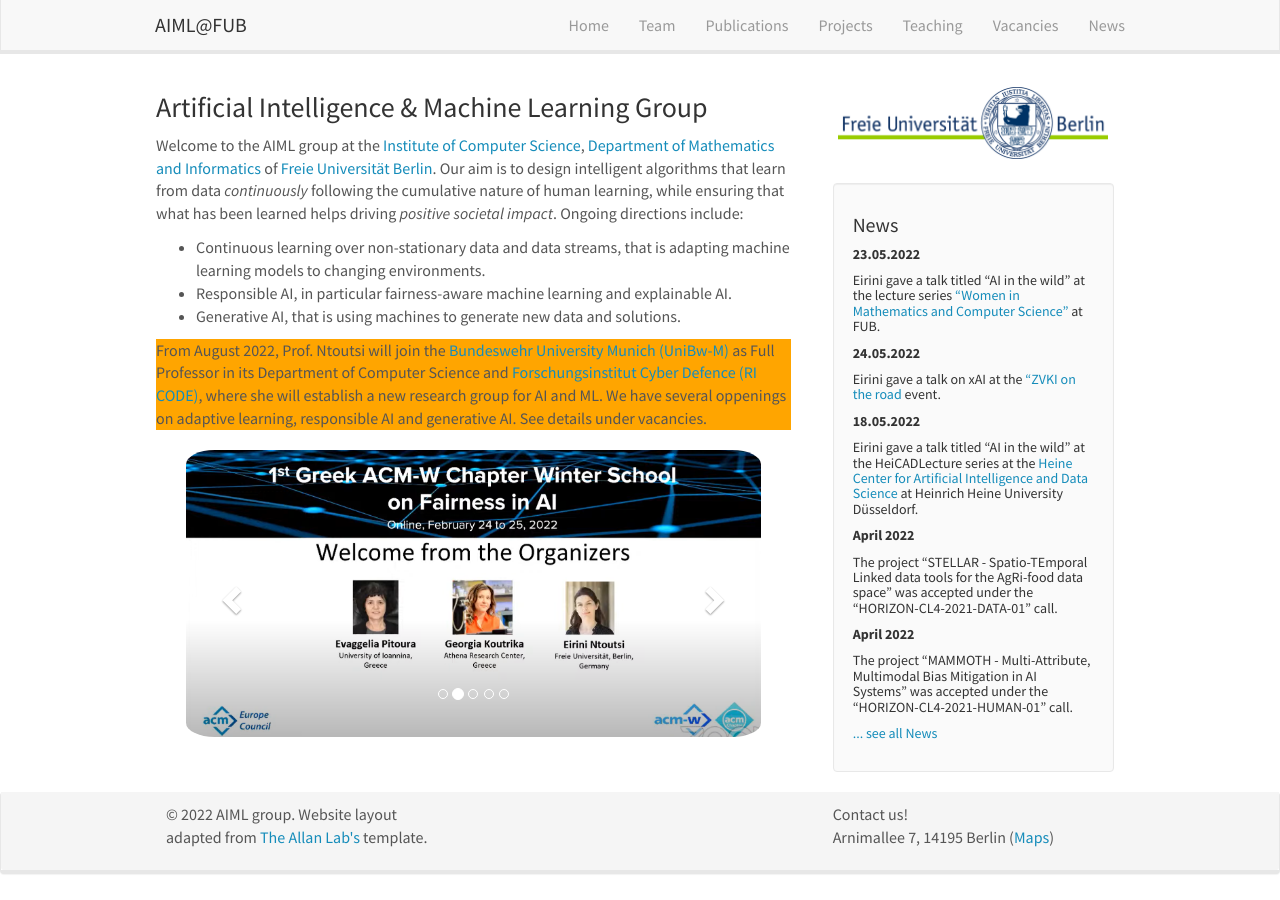
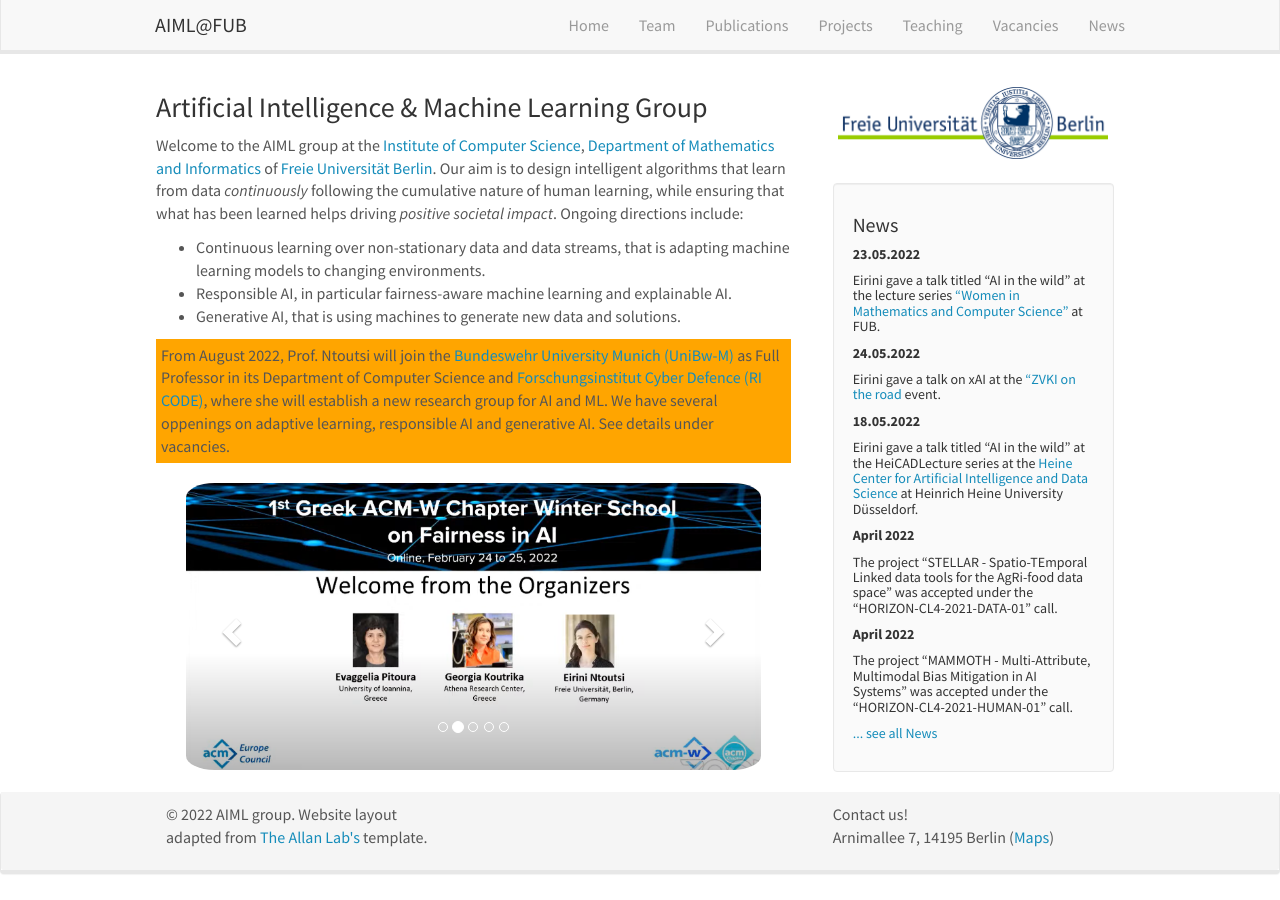
Before and after one commit to AIML-research/AIML-research.github.io, a Jekyll site: the page built from _pages/home.md, in a window 1280 px wide. Built offline with Jekyll 4.4.1, drawn with Linux system fonts in a browser that asks for light colours; nearby versions of some CDN libraries.

Commit message:
Update home.md

```diff
--- a/_pages/home.md
+++ b/_pages/home.md
@@ -13,7 +13,7 @@
 - Responsible AI, in particular fairness-aware machine learning and explainable AI.
 - Generative AI, that is using machines to generate new data and solutions.
 
-<p style="background-color:orange;">
+<p style="background-color:orange;padding:5px">
 From August 2022, Prof. Ntoutsi will join the <a href="https://www.unibw.de/" target="_new">Bundeswehr University Munich (UniBw-M)</a> as Full Professor in its Department of Computer Science and <a href="https://www.unibw.de/code" target="_new">Forschungsinstitut Cyber Defence (RI CODE)</a>, where she will establish a new research group for AI and ML. We have several oppenings on adaptive learning, responsible AI and generative AI. See details under vacancies.
 </p>
 
```
